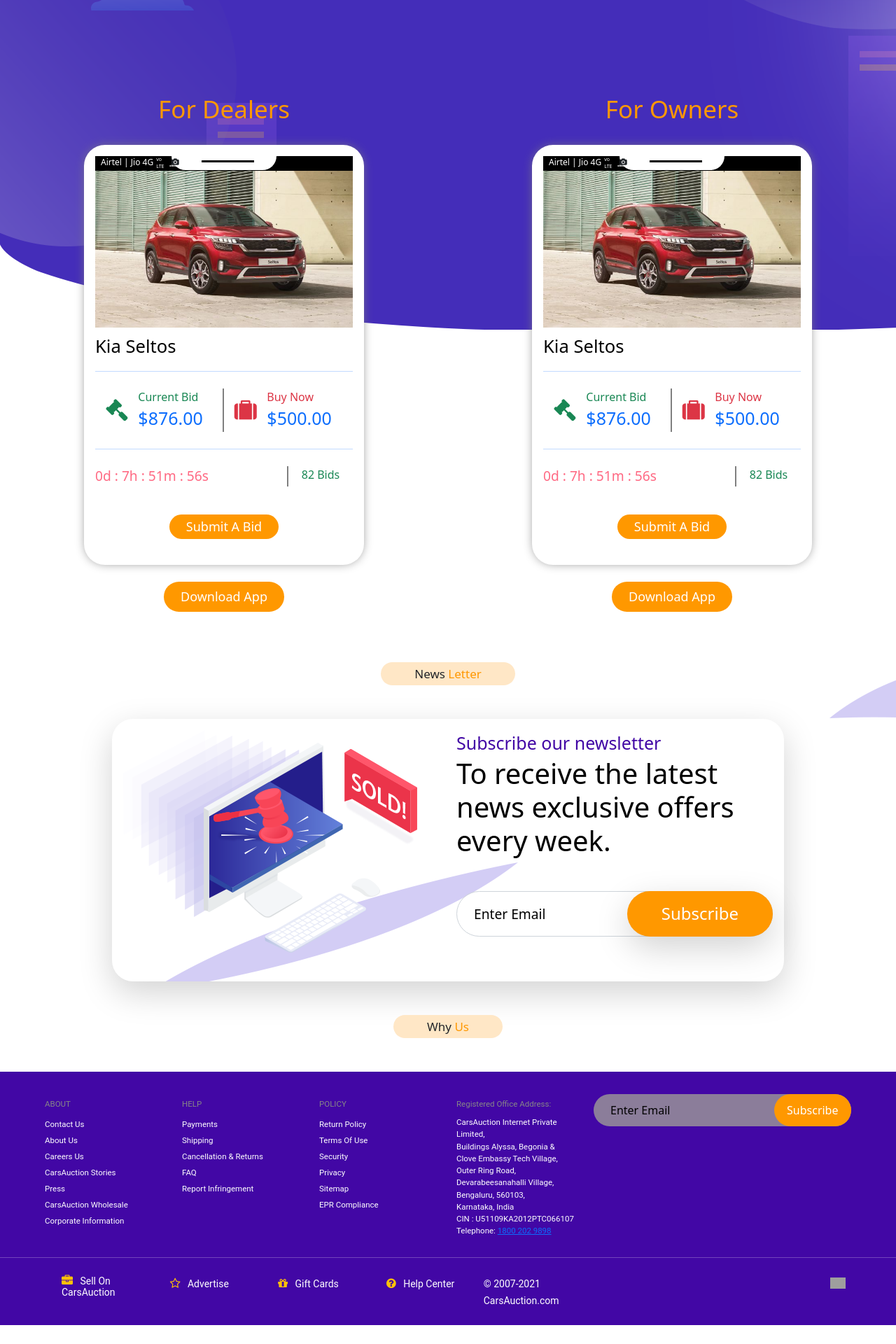
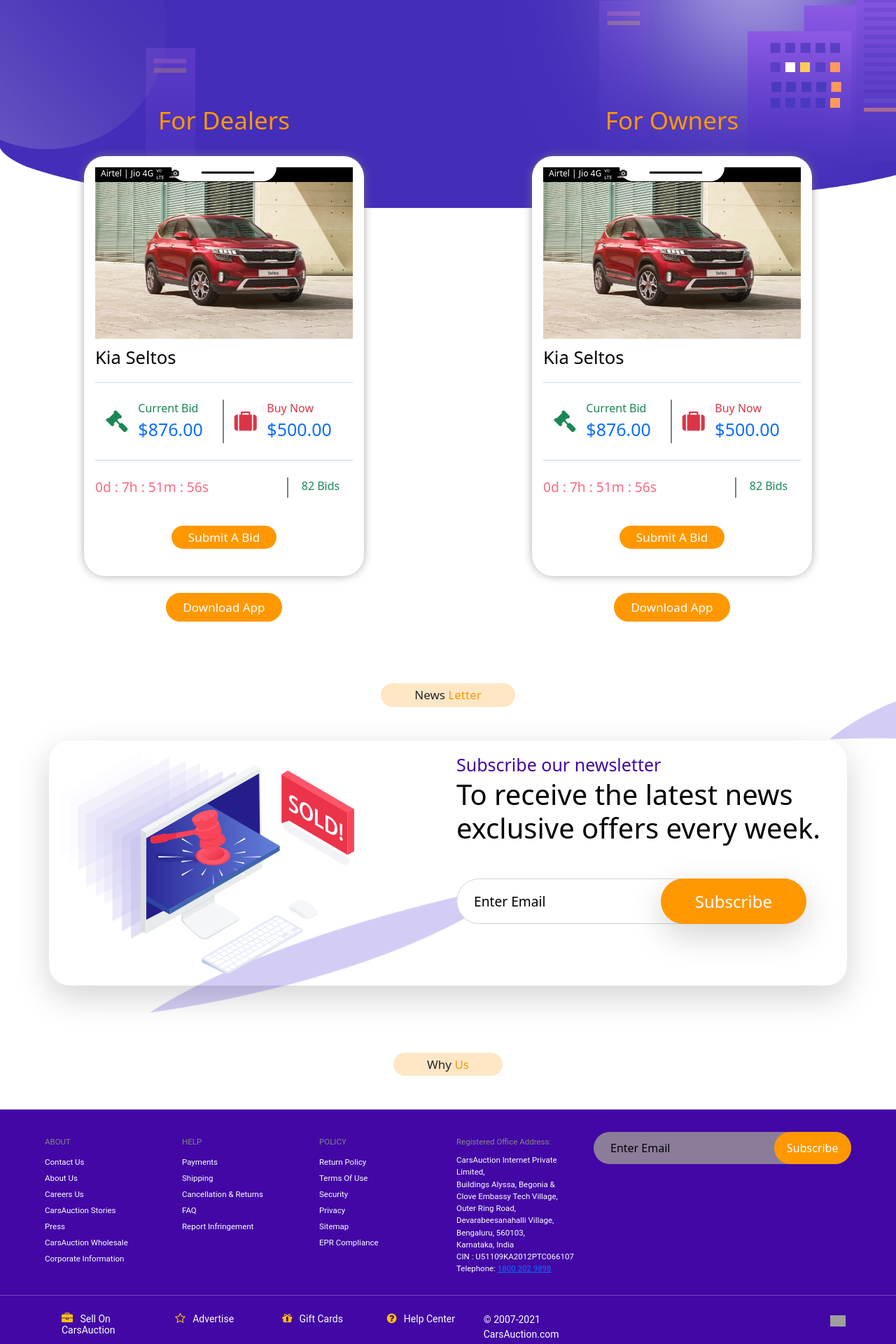
Before and after one commit to SuryanshShahi/Cars-Auction, a React (Create React App) app: page / in a window 1280 px wide. Shown: the part 120-2040 px from the top of the page at 70% size. Before the commit the page ends 2013 px from the top, so only its background shows below. Built offline with nearby package versions, Linux system fonts and the light colour scheme; grey boxes are pictures that could not be loaded.

Commit message:
cars auction

```diff
--- a/src/App.css
+++ b/src/App.css
@@ -1,10 +1,14 @@
 body {
   background: url("./components/images/hero.png") no-repeat;
   height: fit-content;
-
+  background-size: contain;
 }
-*{
+* {
   scroll-behavior: smooth;
+}
+.kiaSeltos::-webkit-scrollbar {
+  width: 0px;
+  height: 0px;
 }
 .arrow2 {
   opacity: 0;
@@ -26,6 +30,7 @@
 
 .modalcompare {
   background: url("./components/images/hero.png") no-repeat;
+  background-size: contain;
   height: fit-content;
 }
 #interior {
@@ -34,6 +39,7 @@
 .wishlist {
   background-color: white;
   border-width: thin;
+  width: max-content;
   border-color: gray;
   border-style: solid;
   color: "#FF9800";
@@ -49,6 +55,10 @@
 }
 .rounded-pill {
   background-color: #ff9800;
+  width: max-content;
+  padding-inline: 20px;
+  font-size: 17px;
+  /* height: fit-content; */
 }
 .rounded-pill:hover {
   background-color: #f9a426;
@@ -116,6 +126,6 @@
   color: white;
 }
 
-#newsletter{
+#newsletter {
   background: url("./components/images/footer1.png");
 }
--- a/src/components/Footer.js
+++ b/src/components/Footer.js
@@ -6,11 +6,11 @@
   return (
     <section id="footer">
       <footer className="text-white mt-5">
-        <div className="container-fluid pt-3 px-5">
+        <div className="container-fluid pt-3 px-lg-5">
           <div className="row pt-3 px-3 pb-2">
-            <div className="col-8">
+            <div className="col-lg-8 col-12">
               <div className="row">
-                <div className="col-3">
+                <div className="col-lg-3 col-md-3 col-12 col-sm-6">
                   <span style={{ color: "#878787" }}>ABOUT</span>
                   <ul className="list-unstyled mt-2">
                     <li>Contact Us</li>
@@ -22,7 +22,7 @@
                     <li>Corporate Information</li>
                   </ul>
                 </div>
-                <div className="col-3">
+                <div className="col-lg-3 col-md-3 col-12 col-sm-6">
                   <span style={{ color: "#878787" }}>HELP</span>
                   <ul className="list-unstyled mt-2">
                     <li>Payments</li>
@@ -32,7 +32,7 @@
                     <li>Report Infringement</li>
                   </ul>
                 </div>
-                <div className="col-3">
+                <div className="col-lg-3 col-md-3 col-12 col-sm-6">
                   <span style={{ color: "#878787" }}>POLICY</span>
                   <ul className="list-unstyled mt-2">
                     <li>Return Policy</li>
@@ -44,7 +44,7 @@
                   </ul>
                 </div>
 
-                <div className="col-3">
+                <div className="col-lg-3 col-md-3 col-12 col-sm-6">
                   <span style={{ color: "#878787" }}>
                     Registered Office Address:
                   </span>
@@ -77,7 +77,7 @@
               </div>
             </div>
 
-            <div className="col-4">
+            <div className="col-lg-4 col-12 py-lg-0 py-4 pt-5">
             <form onSubmit={()=>{swal("", "Subscribed", "success", {
               button: false,
               timer: 2000,
@@ -103,11 +103,11 @@
         </div>
 
         <hr></hr>
-        <div className="container-fluid px-5 py-2">
-          <div className="row pb-3 px-4">
-            <div className="col-8">
+        <div className="container-fluid px-lg-5 py-2">
+          <div className="row pb-3 px-lg-4">
+            <div className="col-lg-8 col-12">
               <div className="row">
-                <div className="col">
+                <div className="col pb-lg-0 pb-3 justify-content-center d-flex">
                   <div className="fa fa-briefcase mx-3 text-warning">
                     <span
                       className="text-white"
@@ -120,7 +120,7 @@
                     </span>
                   </div>
                 </div>
-                <div className="col">
+                <div className="col pb-lg-0 pb-3 justify-content-center d-flex">
                   <div className="fa fa-star-o mx-3 text-warning">
                     <span
                       className="text-white"
@@ -133,7 +133,7 @@
                     </span>
                   </div>
                 </div>
-                <div className="col">
+                <div className="col pb-lg-0 pb-3 justify-content-center d-flex">
                   <div className="fa fa-gift mx-3 text-warning">
                     <span
                       className="text-white"
@@ -146,7 +146,7 @@
                     </span>
                   </div>
                 </div>
-                <div className="col">
+                <div className="col pb-lg-0 pb-3 justify-content-center d-flex">
                   <div className="fa fa-question-circle mx-3 text-warning">
                     <span
                       className="text-white"
@@ -159,7 +159,7 @@
                     </span>
                   </div>
                 </div>
-                <div className="col">
+                <div className="col pb-lg-0 pb-3 justify-content-center d-flex">
                   <span
                     className="text-white"
                     style={{
@@ -172,8 +172,8 @@
                 </div>
               </div>
             </div>
-            <div className="col-4">
-              <div className="col justify-content-end d-flex pr-4 mr-1">
+            <div className="col-lg-4 col-12 py-lg-0 py-3">
+              <div className="col justify-content-lg-end justify-content-center d-flex pr-4 mr-1">
                 <img
                   src="https://static-assets-web.flixcart.com/www/linchpin/fk-cp-zion/img/payment-method_69e7ec.svg"
                   className="img-fluid mt-1"
--- a/src/components/Home.js
+++ b/src/components/Home.js
@@ -23,7 +23,7 @@
   return (
     <section id="home">
       <div className="row gx-0 mb-5" style={{ marginTop: "250px" }}>
-        <div className="col-lg-6 col-md-6 col-12 justify-content-center d-flex">
+        <div className="col-lg-6 col-md-6 col-12 justify-content-center d-flex p-3">
           <div className="">
             <div
               className="text-center pb-4"
@@ -34,8 +34,8 @@
             <div
               className="p-3 justify-content-center d-flex bg-white"
               style={{
-                width: "400px",
-                height: "600px",
+                maxWidth: "400px",
+                maxHeight: "600px",
                 boxShadow: "grey 0px 0px 15px -3px",
                 borderRadius: "30px",
               }}
@@ -186,12 +186,11 @@
                   </div>
                   <div className="justify-content-center align-items-center d-flex pt-2">
                     <div
-                      className="rounded-pill border-0 px-4 py-1 mb-4 text-white mt-4"
+                      className="rounded-pill border-0 px-lg-4 py-1 mb-4 text-white mt-4"
                       style={{
                         width: "fit-content",
                         fontWeight: "500",
                         outline: "none",
-                        fontSize: "18px",
                       }}
                     >
                       Submit A Bid
@@ -226,12 +225,11 @@
             <div className="justify-content-center d-flex">
               <a
                 href="#"
-                className="rounded-pill border-0 px-4 py-2 mb-4 text-white mt-4 text-decoration-none"
+                className="rounded-pill border-0 px-lg-4 py-2 mb-4 text-white mt-4 text-decoration-none"
                 style={{
                   width: "fit-content",
                   fontWeight: "500",
                   outline: "none",
-                  fontSize: "18px",
                 }}
                 download
               >
@@ -241,7 +239,7 @@
           </div>
         </div>
 
-        <div className="col-lg-6 col-md-6 col-12 justify-content-center d-flex">
+        <div className="col-lg-6 col-md-6 col-12 justify-content-center d-flex p-3">
           <div>
             <div
               className="text-center pb-4"
@@ -252,8 +250,8 @@
             <div
               className="p-3 justify-content-center d-flex bg-white"
               style={{
-                width: "400px",
-                height: "600px",
+                maxWidth: "400px",
+                maxHeight: "600px",
                 boxShadow: "grey 0px 0px 15px -3px",
                 borderRadius: "30px",
               }}
@@ -404,12 +402,11 @@
                   </div>
                   <div className="justify-content-center align-items-center d-flex pt-2">
                     <div
-                      className="rounded-pill border-0 px-4 py-1 mb-4 text-white mt-4"
+                      className="rounded-pill border-0 px-lg-4 py-1 mb-4 text-white mt-4"
                       style={{
                         width: "fit-content",
                         fontWeight: "500",
                         outline: "none",
-                        fontSize: "18px",
                       }}
                     >
                       Submit A Bid
@@ -444,12 +441,11 @@
             <div className="justify-content-center d-flex">
               <a
                 href="#"
-                className="rounded-pill border-0 px-4 py-2 mb-4 text-white mt-4 text-decoration-none"
+                className="rounded-pill border-0 px-lg-4 py-2 mb-4 text-white mt-4 text-decoration-none"
                 style={{
                   width: "fit-content",
                   fontWeight: "500",
                   outline: "none",
-                  fontSize: "18px",
                 }}
                 download
               >
@@ -479,8 +475,9 @@
             </span>
           </div>
         </div>
+        <div className="justify-content-center d-flex mx-3">
           <div
-          className="container shadow-lg w-75 my-5 p-3"
+            className="container shadow-lg my-5 p-3"
             style={{ borderRadius: "30px" }}
           >
             <div className="row">
@@ -533,6 +530,7 @@
                     </div>
                   </div>
                 </form>
+              </div>
             </div>
           </div>
         </div>
@@ -598,7 +596,7 @@
                         <div className="px-4 pt-4" id="exterior">
                           {e.exterior}
                         </div>
-                        <div className="pt-4" id="interior">
+                        <div className="px-4 pt-4" id="interior">
                           {e.interior}
                         </div>
                       </div>
@@ -606,9 +604,9 @@
                   </div>
                 );
               })}
-              <div className="justify-content-center d-flex pt-3">
+              <div className="justify-content-center d-flex py-4">
                 <button
-                  className="rounded-pill border-0 text-white px-5 py-2"
+                  className="rounded-pill border-0 text-white px-lg-5 py-2"
                   style={{ outline: "none", fontWeight: "500" }}
                   onClick={show}
                 >
@@ -671,7 +669,7 @@
                       </div>
                     </div>
                     <hr></hr>
-                    <div className="d-flex py-3">
+                    <div className="d-flex py-3" style={{ width: "100%", overflowX: "scroll" }}>
                       <span className="fa fa-gavel fa-3x"></span>
                       <input
                         type="text"
@@ -686,11 +684,11 @@
                         required
                       />
                       <button
-                        className="border-0 text-white rounded-pill px-5 shadow-sm"
+                        className="border-0 text-white rounded-pill px-lg-5 shadow-sm"
                         style={{
                           outline: "none",
                           fontWeight: "500",
-                          fontSize: "1.2rem",
+
                         }}
                         onClick={() => setCount(count + 1)}
                       >
@@ -699,15 +697,18 @@
                     </div>
                     <hr></hr>
 
-                    <div className="d-flex">
+                    <div
+                      className="d-flex kiaSeltos"
+                      style={{ width: "100%", overflowX: "scroll" }}
+                    >
                       <div>
                         <button
-                          className="btn btn-primary border-0 rounded-pill px-5 shadow-sm"
+                          className="btn btn-primary border-0 rounded-pill px-lg-5 shadow-sm"
                           style={{
                             outline: "none",
                             height: "55px",
                             fontWeight: "500",
-                            fontSize: "1.2rem",
+
                           }}
                         >
                           BUY NOW: $4,200
@@ -715,7 +716,7 @@
                       </div>
                       <div className="px-5">
                         <button
-                          className="wishlist px-5 shadow-sm"
+                          className="wishlist px-lg-5 px-4 shadow-sm"
                           style={{
                             height: "55px",
                             borderRadius: "30px",
@@ -812,7 +813,7 @@
 
               <div className="justify-content-center d-flex py-5">
                 <button
-                  className="rounded-pill border-0 text-white px-5 py-2"
+                  className="rounded-pill border-0 text-white px-lg-5 py-2"
                   style={{ outline: "none", fontWeight: "500" }}
                   data-dismiss="modal"
                 >
```
Lines whose indentation alone changed are shown as unchanged.
